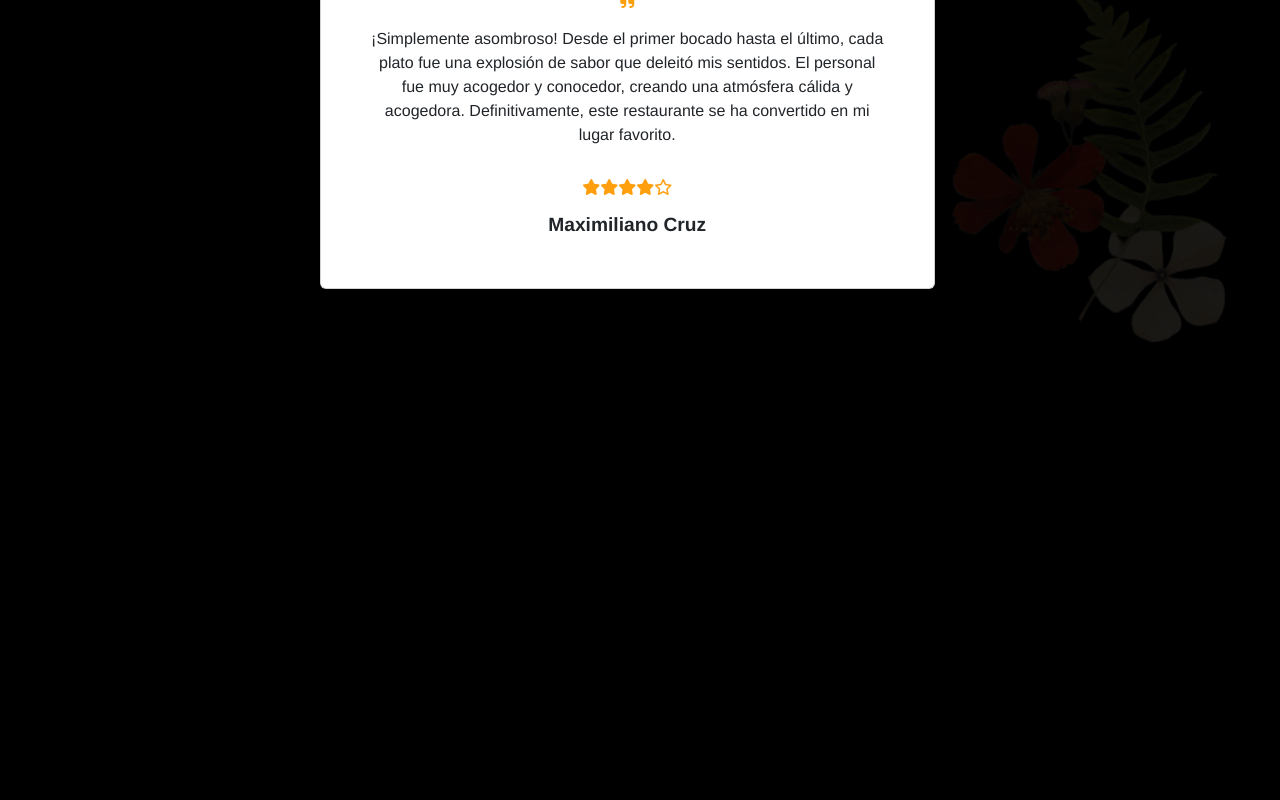
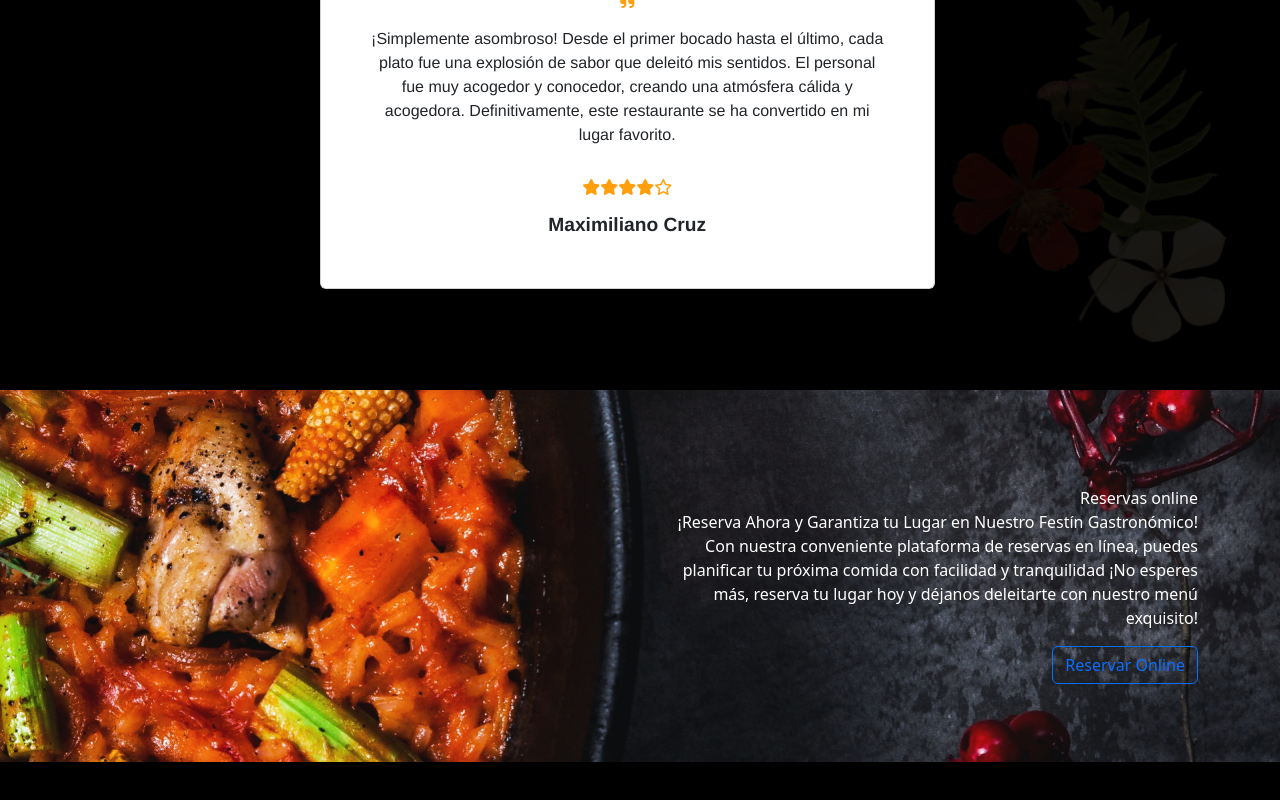
Before and after one commit to ftarulli/fd-git, a React (Vite) app: page / in a window 1280 px wide. Shown: the part 2576-3376 px from the top of the page. Before the commit the page ends 3046 px from the top, so only its background shows below. Built offline with nearby package versions, Linux system fonts and the light colour scheme.

Commit message:
ubico fondo y columna con texto del banner

```diff
--- a/src/css/home.css
+++ b/src/css/home.css
@@ -372,6 +372,33 @@
   padding: 1rem;
 }
 
+/*Sección Banner*/
+
+.container-banner {
+  background-image: url(../assets/img_home/fondo5.png);
+  background-size: contain;
+  background-repeat: no-repeat;
+  height: 100vh;
+  width: 100%;
+  margin-top: 5rem;
+  padding: 0;
+  position: absolute;
+}
+
+.container-texto-banner {
+  position: relative;
+  color: white;
+  height: 10rem;
+  width: 100%;
+  top: 11rem;
+}
+
+.columna-texto-banner {
+  display: flex;
+  flex-direction: column;
+  justify-content: space-around;
+  text-align: end;
+}
 /*Media queries*/
 @media screen and (max-width: 576px) {
   .container-columnas {
--- a/src/pages/HomePage.jsx
+++ b/src/pages/HomePage.jsx
@@ -16,6 +16,7 @@ import chef4 from "../assets/img_home/chef4.png";
 import testimonios1 from "../assets/img_home/testimonios1.png";
 import testimonios2 from "../assets/img_home/testimonios2.png";
 import testimonios3 from "../assets/img_home/testimonios3.png";
+
 const HomePage = () => {
   useLayoutEffect(() => {
     document.body.style.backgroundColor = "black";
@@ -412,6 +413,34 @@ const HomePage = () => {
           </div>
         </div>
       </div>
+
+      {/*Sección Banner */}
+
+      <div className="container-banner"></div>
+
+      <div className="container container-texto-banner">
+        <div className="row h-100">
+          <div className="col-10 offset-1 col-md-6 offset-md-6 align-self-end columna-texto-banner">
+            <span>Reservas online </span>
+            <span>
+              ¡Reserva Ahora y Garantiza tu Lugar en Nuestro Festín
+              Gastronómico!
+            </span>
+            <p>
+              Con nuestra conveniente plataforma de reservas en línea, puedes
+              planificar tu próxima comida con facilidad y tranquilidad ¡No
+              esperes más, reserva tu lugar hoy y déjanos deleitarte con nuestro
+              menú exquisito!
+            </p>
+
+            <div>
+              <button className="btn btn-outline-primary">
+                Reservar Online
+              </button>
+            </div>
+          </div>
+        </div>
+      </div>
     </div>
   );
 };
```
